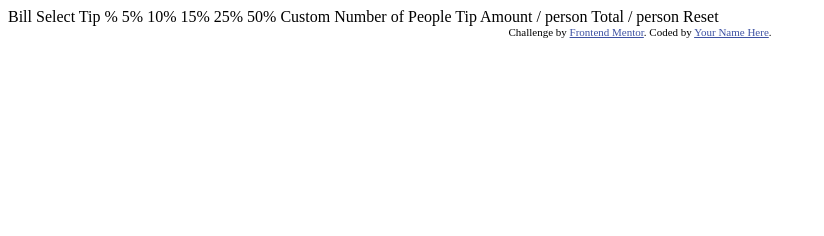
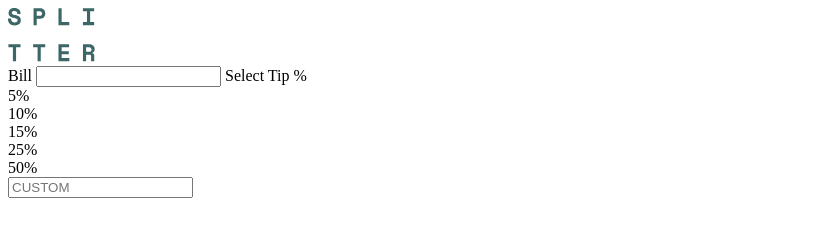
Before and after one commit to Deiguuu/tip-calculator-app-main, a plain HTML site: page index.html in a window 1280 px wide. Shown: the whole page, without its empty margins (0-824 px from the left). Drawn offline with Linux system fonts and the light colour scheme.

Commit message:
tip-space-creation

```diff
--- a/index.html
+++ b/index.html
@@ -8,37 +8,20 @@
 
   <title>Frontend Mentor | Tip calculator app</title>
 
-  <!-- Feel free to remove these styles or customise in your own stylesheet 👍 -->
-  <style>
-    .attribution { font-size: 11px; text-align: center; }
-    .attribution a { color: hsl(228, 45%, 44%); }
-  </style>
 </head>
-<body>
-
-  Bill
-
-  Select Tip %
-  5%
-  10%
-  15%
-  25%
-  50%
-  Custom
-
-  Number of People
-
-  Tip Amount
-  / person
-
-  Total
-  / person
-
-  Reset
-
-  <div class="attribution">
-    Challenge by <a href="https://www.frontendmentor.io?ref=challenge" target="_blank">Frontend Mentor</a>.
-    Coded by <a href="#">Your Name Here</a>.
+<div class="logo"><img src="images/logo.svg" alt=""></div>
+ <div class="tip-calculator">
+  <label for="">Bill</label>
+  <input type="number" class="input bill-input" id="bill-input">
+  <label for="">Select Tip %</label>
+  <div class="tip"></div>
+    <div class="tips tips-5">5%</div>
+    <div class="tips tips-10">10%</div>
+    <div class="tips tips-15 active-tip">15%</div>
+    <div class="tips tips-25">25%</div>
+    <div class="tips tips-50">50%</div>
+    <div id="tip-custom"><input type="number" class="tip-custom" placeholder="CUSTOM"></div>
   </div>
+ <script src="script.js"></script>
 </body>
 </html>
```
Also changed, not shown: script.js (added).
